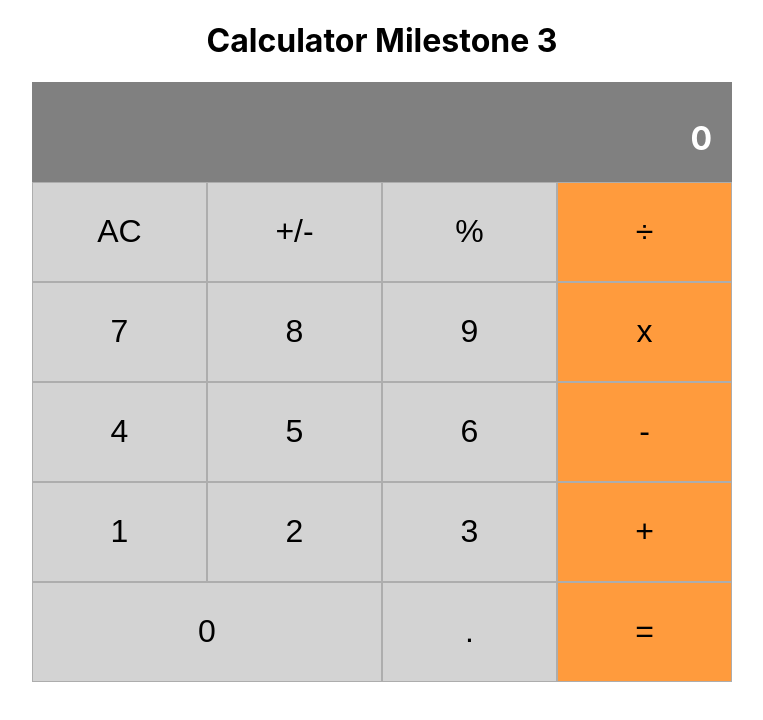
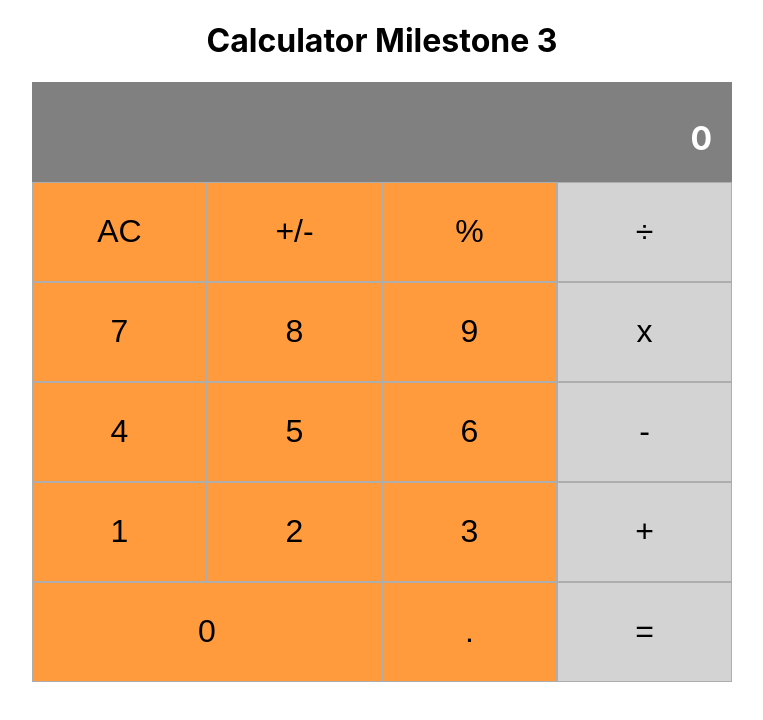
Before and after one commit to majovanilla/react-calculator, a React (Create React App) app: page / in a window 1280 px wide. Shown: the top 720 px of the page, without its empty margins (258-1021 px from the left). Built offline with nearby package versions, Linux system fonts and the light colour scheme.

Commit message:
Change ButtonPanel component to render using map function

```diff
--- a/src/components/ButtonPanel.js
+++ b/src/components/ButtonPanel.js
@@ -4,42 +4,35 @@ import Button from './Button';
 
 const ButtonPanel = ({ clickHandler }) => {
   const handleClick = buttonName => clickHandler(buttonName);
+  const buttonNames = [
+    ['AC', '+/-', '%', '÷'],
+    ['7', '8', '9', 'x'],
+    ['4', '5', '6', '-'],
+    ['1', '2', '3', '+'],
+    ['0', '.', '='],
+  ];
+
+  const createID = prefix => `${prefix}-${new Date().getTime()}`;
 
   return (
     <div className="button-panel">
-      <div className="group group1">
-        <Button clickHandler={handleClick} color="gray" buttonName="AC" />
-        <Button clickHandler={handleClick} color="gray" buttonName="+/-" />
-        <Button clickHandler={handleClick} color="gray" buttonName="%" />
-        <Button clickHandler={handleClick} buttonName="÷" />
-      </div>
-
-      <div className="group group2">
-        <Button clickHandler={handleClick} color="gray" buttonName="7" />
-        <Button clickHandler={handleClick} color="gray" buttonName="8" />
-        <Button clickHandler={handleClick} color="gray" buttonName="9" />
-        <Button clickHandler={handleClick} buttonName="x" />
-      </div>
-
-      <div className="group group3">
-        <Button clickHandler={handleClick} color="gray" buttonName="4" />
-        <Button clickHandler={handleClick} color="gray" buttonName="5" />
-        <Button clickHandler={handleClick} color="gray" buttonName="6" />
-        <Button clickHandler={handleClick} buttonName="-" />
-      </div>
-
-      <div className="group group4">
-        <Button clickHandler={handleClick} color="gray" buttonName="1" />
-        <Button clickHandler={handleClick} color="gray" buttonName="2" />
-        <Button clickHandler={handleClick} color="gray" buttonName="3" />
-        <Button clickHandler={handleClick} buttonName="+" />
-      </div>
-
-      <div className="group group5">
-        <Button clickHandler={handleClick} wide color="gray" buttonName="0" />
-        <Button clickHandler={handleClick} color="gray" buttonName="." />
-        <Button clickHandler={handleClick} buttonName="=" />
-      </div>
+      {
+        buttonNames.map((buttonRow, rowIndex) => (
+          <div key={createID(rowIndex)} className={`group group${rowIndex}`}>
+            {
+              buttonRow.map((buttonName, btnIndex) => (
+                <Button
+                  key={createID(btnIndex)}
+                  clickHandler={handleClick}
+                  buttonName={buttonName}
+                  color={(btnIndex === 3 || buttonName === '=') ? 'gray' : undefined}
+                  wide={buttonName === '0'}
+                />
+              ))
+            }
+          </div>
+        ))
+      }
     </div>
   );
 };
```
